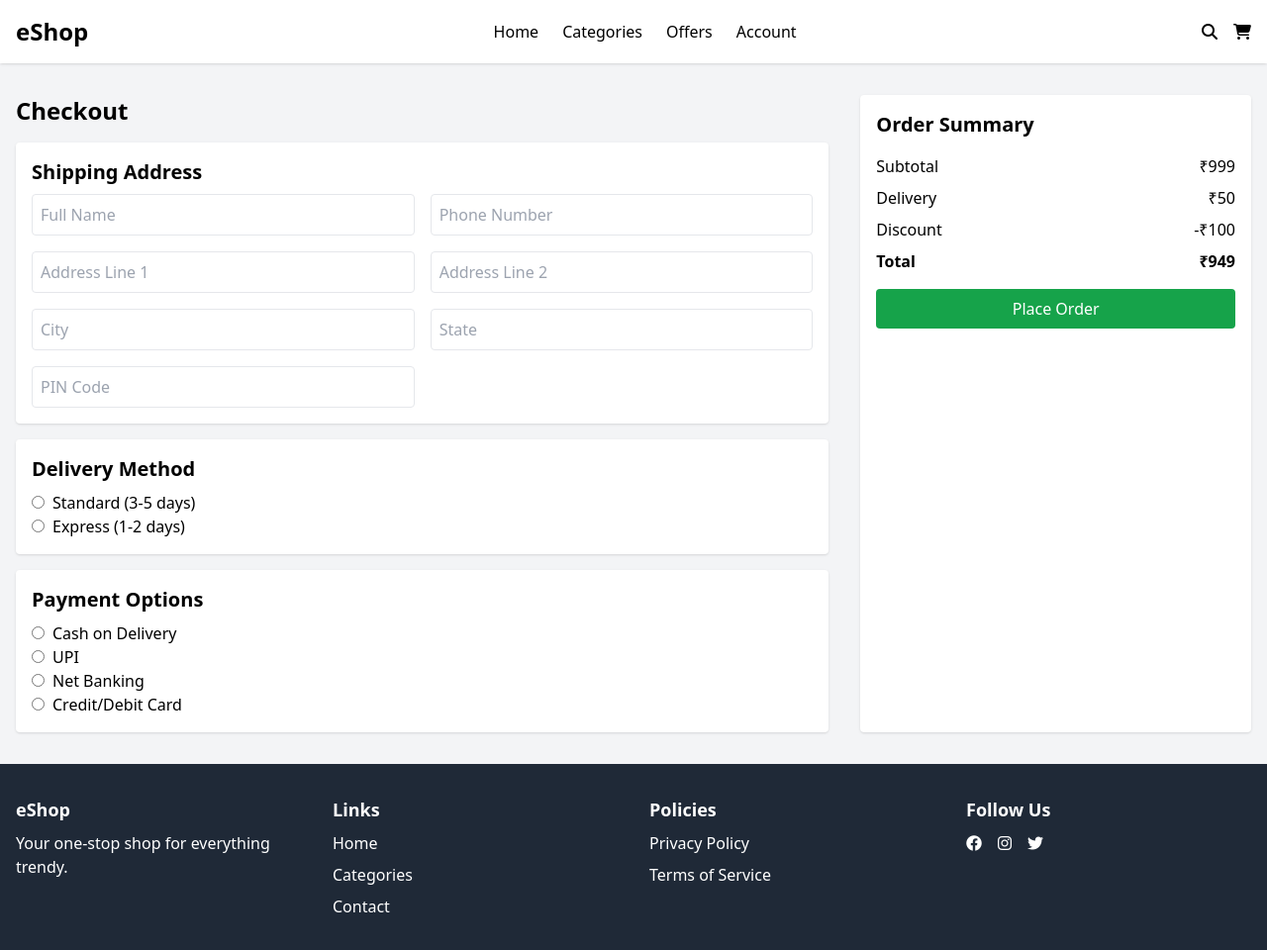
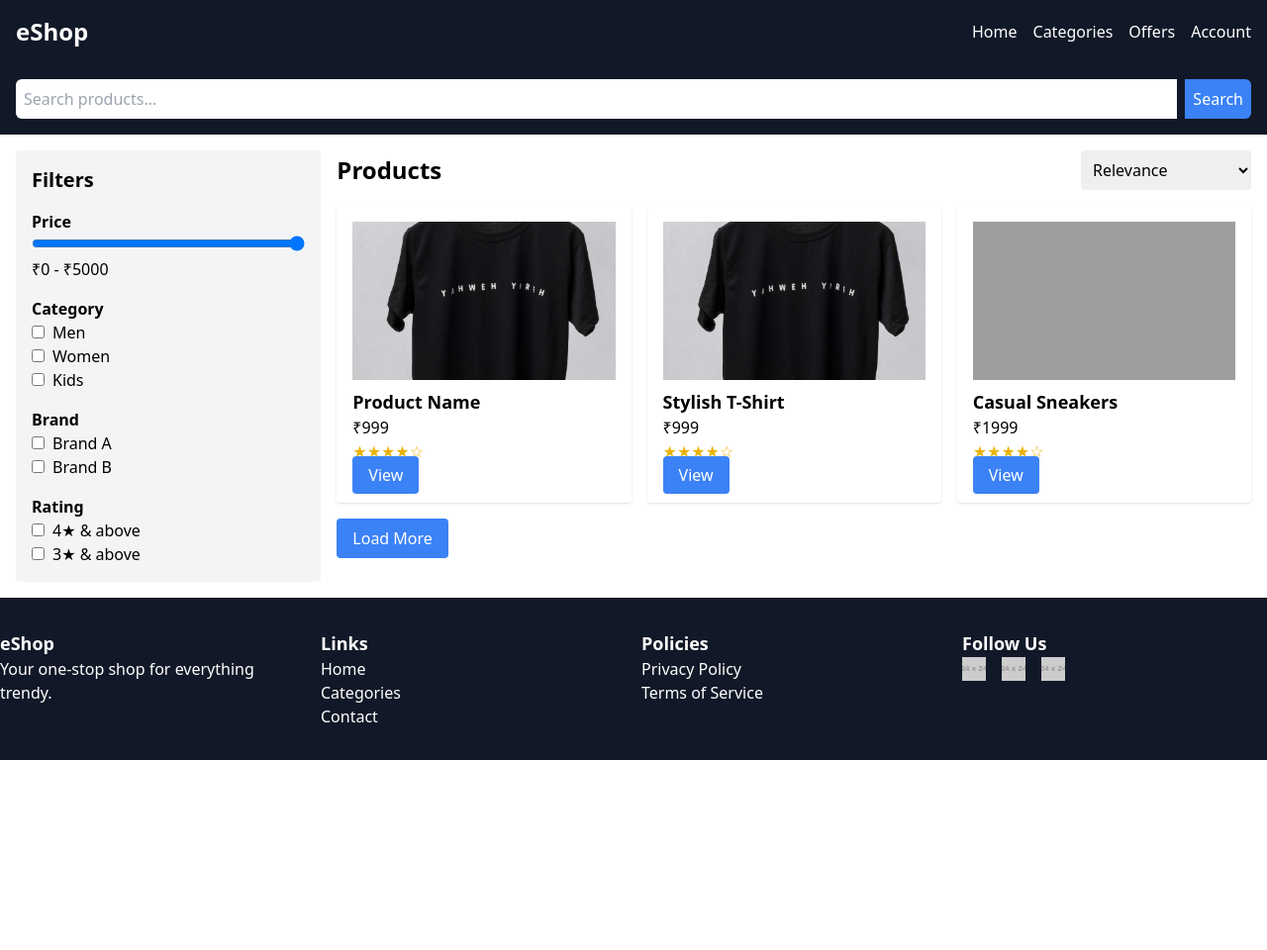
Before and after one commit to Shikhar8888/ecommerce-website, a plain HTML site: page category.html in a window 1280 px wide. Shown: the whole page at 99% size. After the commit the page ends 800 px from the top, so only its background shows below. Drawn offline with nearby package versions, Linux system fonts and the light colour scheme; grey boxes are pictures that could not be loaded; placeholder pictures from the web are drawn by us.

Commit message:
Update category.html

```diff
--- a/category.html
+++ b/category.html
@@ -3,121 +3,133 @@
 <head>
     <meta charset="UTF-8">
     <meta name="viewport" content="width=device-width, initial-scale=1.0">
-    <title>Checkout - eShop</title>
+    <title>eShop</title>
     <script src="https://cdn.tailwindcss.com"></script>
-    <link rel="stylesheet" href="https://cdnjs.cloudflare.com/ajax/libs/font-awesome/6.4.0/css/all.min.css">
 </head>
-<body class="bg-gray-100 font-sans">
-    <!-- Header (Same as index.html) -->
-    <header class="sticky top-0 bg-white shadow z-50">
-        <nav class="container mx-auto px-4 py-4 flex items-center justify-between">
-            <div class="text-2xl font-bold">eShop</div>
-            <div class="hidden md:flex space-x-6">
-                <a href="index.html" class="hover:text-blue-600">Home</a>
-                <a href="category.html" class="hover:text-blue-600">Categories</a>
-                <a href="#offers" class="hover:text-blue-600">Offers</a>
-                <a href="#account" class="hover:text-blue-600">Account</a>
+<body class="font-sans">
+    <header class="bg-gray-900 text-white">
+        <nav class="container mx-auto flex justify-between items-center p-4">
+            <a href="index.html" class="text-2xl font-bold">eShop</a>
+            <div class="hidden md:flex space-x-4">
+                <a href="index.html" class="hover:text-gray-300">Home</a>
+                <a href="category.html" class="hover:text-gray-300">Categories</a>
+                <a href="#" class="hover:text-gray-300">Offers</a>
+                <a href="account.html" class="hover:text-gray-300">Account</a>
             </div>
-            <div class="flex items-center space-x-4">
-                <a href="#search" class="hover:text-blue-600"><i class="fas fa-search"></i></a>
-                <a href="cart.html" class="hover:text-blue-600"><i class="fas fa-shopping-cart"></i></a>
-                <button id="hamburger" class="md:hidden"><i class="fas fa-bars"></i></button>
+            <div class="md:hidden">
+                <button id="hamburger" class="text-white">
+                    <svg class="w-6 h-6" fill="none" stroke="currentColor" viewBox="0 0 24 24">
+                        <path stroke-linecap="round" stroke-linejoin="round" stroke-width="2" d="M4 6h16M4 12h16m-7 6h7"></path>
+                    </svg>
+                </button>
             </div>
         </nav>
-        <div id="mobile-menu" class="hidden bg-white shadow-md md:hidden">
-            <a href="index.html" class="block px-4 py-2 hover:bg-gray-100">Home</a>
-            <a href="category.html" class="block px-4 py-2 hover:bg-gray-100">Categories</a>
-            <a href="#offers" class="block px-4 py-2 hover:bg-gray-100">Offers</a>
-            <a href="#account" class="block px-4 py-2 hover:bg-gray-100">Account</a>
+        <div id="mobile-menu" class="hidden bg-gray-800 text-white">
+            <a href="index.html" class="block p-4 hover:bg-gray-700">Home</a>
+            <a href="category.html" class="block p-4 hover:bg-gray-700">Categories</a>
+            <a href="#" class="block p-4 hover:bg-gray-700">Offers</a>
+            <a href="account.html" class="block p-4 hover:bg-gray-700">Account</a>
+        </div>
+        <div class="container mx-auto p-4">
+            <div class="flex items-center space-x-2">
+                <input type="text" id="search-bar" class="w-full p-2 rounded-l-md border-none focus:ring-2 focus:ring-blue-500" placeholder="Search products...">
+                <button id="search-button" class="bg-blue-500 text-white p-2 rounded-r-md hover:bg-blue-600">Search</button>
+            </div>
         </div>
     </header>
-
-    <!-- Checkout Page -->
-    <main class="container mx-auto px-4 py-8">
-        <div class="grid md:grid-cols-3 gap-8">
-            <!-- Checkout Form -->
-            <div class="md:col-span-2">
-                <h1 class="text-2xl font-bold mb-4">Checkout</h1>
-                <div class="bg-white p-4 rounded shadow mb-4">
-                    <h2 class="text-xl font-bold mb-2">Shipping Address</h2>
-                    <div class="grid grid-cols-1 md:grid-cols-2 gap-4">
-                        <input type="text" placeholder="Full Name" class="border p-2 rounded">
-                        <input type="text" placeholder="Phone Number" class="border p-2 rounded">
-                        <input type="text" placeholder="Address Line 1" class="border p-2 rounded">
-                        <input type="text" placeholder="Address Line 2" class="border p-2 rounded">
-                        <input type="text" placeholder="City" class="border p-2 rounded">
-                        <input type="text" placeholder="State" class="border p-2 rounded">
-                        <input type="text" placeholder="PIN Code" class="border p-2 rounded">
+    <main class="container mx-auto p-4">
+        <div class="flex flex-col md:flex-row gap-4">
+            <aside class="w-full md:w-1/4 bg-gray-100 p-4 rounded">
+                <h2 class="text-xl font-bold mb-4">Filters</h2>
+                <div class="mb-4">
+                    <h3 class="font-semibold">Price</h3>
+                    <input type="range" min="0" max="5000" value="5000" class="w-full">
+                    <p>₹0 - ₹5000</p>
+                </div>
+                <div class="mb-4">
+                    <h3 class="font-semibold">Category</h3>
+                    <label><input type="checkbox" class="mr-2">Men</label><br>
+                    <label><input type="checkbox" class="mr-2">Women</label><br>
+                    <label><input type="checkbox" class="mr-2">Kids</label>
+                </div>
+                <div class="mb-4">
+                    <h3 class="font-semibold">Brand</h3>
+                    <label><input type="checkbox" class="mr-2">Brand A</label><br>
+                    <label><input type="checkbox" class="mr-2">Brand B</label>
+                </div>
+                <div>
+                    <h3 class="font-semibold">Rating</h3>
+                    <label><input type="checkbox" class="mr-2">4★ & above</label><br>
+                    <label><input type="checkbox" class="mr-2">3★ & above</label>
+                </div>
+            </aside>
+            <div class="w-full md:w-3/4">
+                <div class="flex justify-between items-center mb-4">
+                    <h2 class="text-2xl font-bold">Products</h2>
+                    <select class="p-2 rounded">
+                        <option>Relevance</option>
+                        <option>Price: Low to High</option>
+                        <option>Price: High to Low</option>
+                    </select>
+                </div>
+                <div class="grid grid-cols-1 sm:grid-cols-2 md:grid-cols-3 gap-4">
+                    <div class="bg-white p-4 rounded shadow product-item" data-name="Product Name">
+                        <img src="images/tshirt.jpg" alt="Product Name" class="w-full h-40 object-cover mb-2">
+                        <h3 class="text-lg font-semibold">Product Name</h3>
+                        <p>₹999</p>
+                        <p class="text-yellow-500">★★★★☆</p>
+                        <a href="product.html" class="bg-blue-500 text-white px-4 py-2 rounded hover:bg-blue-600">View</a>
+                    </div>
+                    <div class="bg-white p-4 rounded shadow product-item" data-name="Stylish T-Shirt">
+                        <img src="images/tshirt.jpg" alt="Stylish T-Shirt" class="w-full h-40 object-cover mb-2">
+                        <h3 class="text-lg font-semibold">Stylish T-Shirt</h3>
+                        <p>₹999</p>
+                        <p class="text-yellow-500">★★★★☆</p>
+                        <a href="product.html" class="bg-blue-500 text-white px-4 py-2 rounded hover:bg-blue-600">View</a>
+                    </div>
+                    <div class="bg-white p-4 rounded shadow product-item" data-name="Casual Sneakers">
+                        <img src="images/sneaker.jpg" alt="Casual Sneakers" class="w-full h-40 object-cover mb-2">
+                        <h3 class="text-lg font-semibold">Casual Sneakers</h3>
+                        <p>₹1999</p>
+                        <p class="text-yellow-500">★★★★☆</p>
+                        <a href="product.html" class="bg-blue-500 text-white px-4 py-2 rounded hover:bg-blue-600">View</a>
                     </div>
                 </div>
-                <div class="bg-white p-4 rounded shadow mb-4">
-                    <h2 class="text-xl font-bold mb-2">Delivery Method</h2>
-                    <label><input type="radio" name="delivery" class="mr-2">Standard (3-5 days)</label><br>
-                    <label><input type="radio" name="delivery" class="mr-2">Express (1-2 days)</label>
-                </div>
-                <div class="bg-white p-4 rounded shadow">
-                    <h2 class="text-xl font-bold mb-2">Payment Options</h2>
-                    <label><input type="radio" name="payment" class="mr-2">Cash on Delivery</label><br>
-                    <label><input type="radio" name="payment" class="mr-2">UPI</label><br>
-                    <label><input type="radio" name="payment" class="mr-2">Net Banking</label><br>
-                    <label><input type="radio" name="payment" class="mr-2">Credit/Debit Card</label>
-                </div>
-            </div>
-            <!-- Order Summary -->
-            <div class="bg-white p-4 rounded shadow">
-                <h2 class="text-xl font-bold mb-4">Order Summary</h2>
-                <div class="flex justify-between mb-2">
-                    <span>Subtotal</span>
-                    <span>₹999</span>
-                </div>
-                <div class="flex justify-between mb-2">
-                    <span>Delivery</span>
-                    <span>₹50</span>
-                </div>
-                <div class="flex justify-between mb-2">
-                    <span>Discount</span>
-                    <span>-₹100</span>
-                </div>
-                <div class="flex justify-between font-bold">
-                    <span>Total</span>
-                    <span>₹949</span>
-                </div>
-                <button class="mt-4 bg-green-600 text-white px-4 py-2 rounded hover:bg-green-700 w-full">Place Order</button>
+                <button class="bg-blue-500 text-white px-4 py-2 rounded mt-4 hover:bg-blue-600">Load More</button>
             </div>
         </div>
     </main>
-
-    <!-- Footer (Same as index.html) -->
-    <footer class="bg-gray-800 text-white py-8">
-        <div class="container mx-auto px-4 grid md:grid-cols-4 gap-8">
+    <footer class="bg-gray-900 text-white py-8">
+        <div class="container mx-auto grid grid-cols-1 md:grid-cols-4 gap-4">
             <div>
                 <h3 class="text-lg font-bold">eShop</h3>
-                <p class="mt-2">Your one-stop shop for everything trendy.</p>
+                <p>Your one-stop shop for everything trendy.</p>
             </div>
             <div>
                 <h3 class="text-lg font-bold">Links</h3>
-                <ul class="mt-2 space-y-2">
-                    <li><a href="index.html" class="hover:text-blue-400">Home</a></li>
-                    <li><a href="category.html" class="hover:text-blue-400">Categories</a></li>
-                    <li><a href="#contact" class="hover:text-blue-400">Contact</a></li>
+                <ul>
+                    <li><a href="index.html" class="hover:text-gray-300">Home</a></li>
+                    <li><a href="category.html" class="hover:text-gray-300">Categories</a></li>
+                    <li><a href="#" class="hover:text-gray-300">Contact</a></li>
                 </ul>
             </div>
             <div>
                 <h3 class="text-lg font-bold">Policies</h3>
-                <ul class="mt-2 space-y-2">
-                    <li><a href="#privacy" class="hover:text-blue-400">Privacy Policy</a></li>
-                    <li><a href="#terms" class="hover:text-blue-400">Terms of Service</a></li>
+                <ul>
+                    <li><a href="#" class="hover:text-gray-300">Privacy Policy</a></li>
+                    <li><a href="#" class="hover:text-gray-300">Terms of Service</a></li>
                 </ul>
             </div>
             <div>
                 <h3 class="text-lg font-bold">Follow Us</h3>
-                <div class="mt-2 flex space-x-4">
-                    <a href="#facebook" class="hover:text-blue-400"><i class="fab fa-facebook"></i></a>
-                    <a href="#instagram" class="hover:text-blue-400"><i class="fab fa-instagram"></i></a>
-                    <a href="#twitter" class="hover:text-blue-400"><i class="fab fa-twitter"></i></a>
+                <div class="flex space-x-4">
+                    <a href="#"><img src="https://via.placeholder.com/24" alt="Facebook"></a>
+                    <a href="#"><img src="https://via.placeholder.com/24" alt="Twitter"></a>
+                    <a href="#"><img src="https://via.placeholder.com/24" alt="Instagram"></a>
                 </div>
             </div>
         </div>
     </footer>
-
     <script src="script.js"></script>
+</body>
+</html>
```
